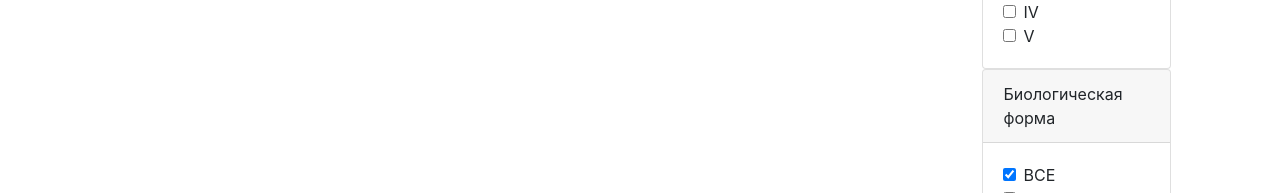
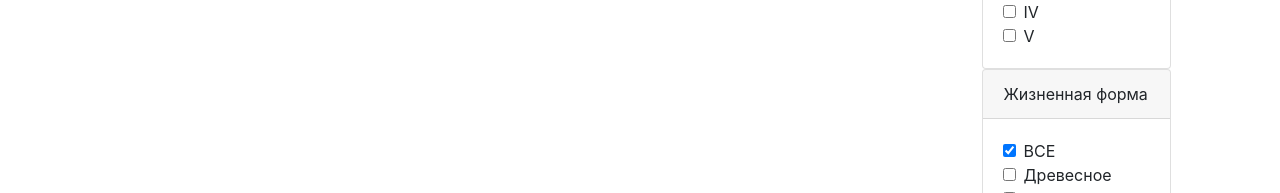
Before and after one commit to meamuri/biology-project, a React (Create React App) app in the folder floreact/: page / in a window 1280 px wide. Shown: the part 332-525 px from the top of the page. Built offline with nearby package versions, Linux system fonts and the light colour scheme; no server answers.

Commit message:
rename biomorph located name

```diff
--- a/floreact/src/components/edit-modal/index.tsx
+++ b/floreact/src/components/edit-modal/index.tsx
@@ -99,7 +99,7 @@ export default class EditSpeciesModal extends React.Component<EditSpeciesModalPr
 
                     <Form.Group as={Row} controlId="formSelectBiomorph">
                         <Form.Label column sm="4">
-                            Биологическая форма
+                            Жизненная форма
                         </Form.Label>
                         <Col sm="8">
                         <Form.Control as="select" onChange={this.handleBiomorphChange} defaultValue={this.state.currentBiomorph ? this.state.currentBiomorph : this.ifBiomorphEmpty }>
--- a/floreact/src/components/filter/index.tsx
+++ b/floreact/src/components/filter/index.tsx
@@ -82,7 +82,7 @@ export default class Filter extends React.Component<FilterProps, FilterState> {
                 </Card>
                 <Card>
                     <Card.Header style={{cursor: 'pointer'}} onClick={() => {this.toggleBiomorph()}}>
-                            Биологическая форма
+                            Жизненная форма
                     </Card.Header>
                     { this.state.showBiomorph && <Card.Body>
                         <BiomorphFilter
--- a/floreact/src/components/species/SpeciesView.tsx
+++ b/floreact/src/components/species/SpeciesView.tsx
@@ -27,7 +27,7 @@ export const SpeciesView: React.FC<ViewProps> = (props: ViewProps) => {
                 <Container>
                     {computeRow('Название', data.ruLocaleName)}
                     {computeRow('Класс', data.classTaxon ? data.classTaxon.name : 'Нет описания класса' )}
-                    {data.biomorph && computeRow('Биологическая форма', formToName(data.biomorph))}
+                    {data.biomorph && computeRow('Жизненная форма', formToName(data.biomorph))}
                     {data.frequency && computeRow('Природоохранный статус', describeFrequency(data.frequency))}
                     {computeRow('Описание', data.description, 'description')}
                 </Container>
```
